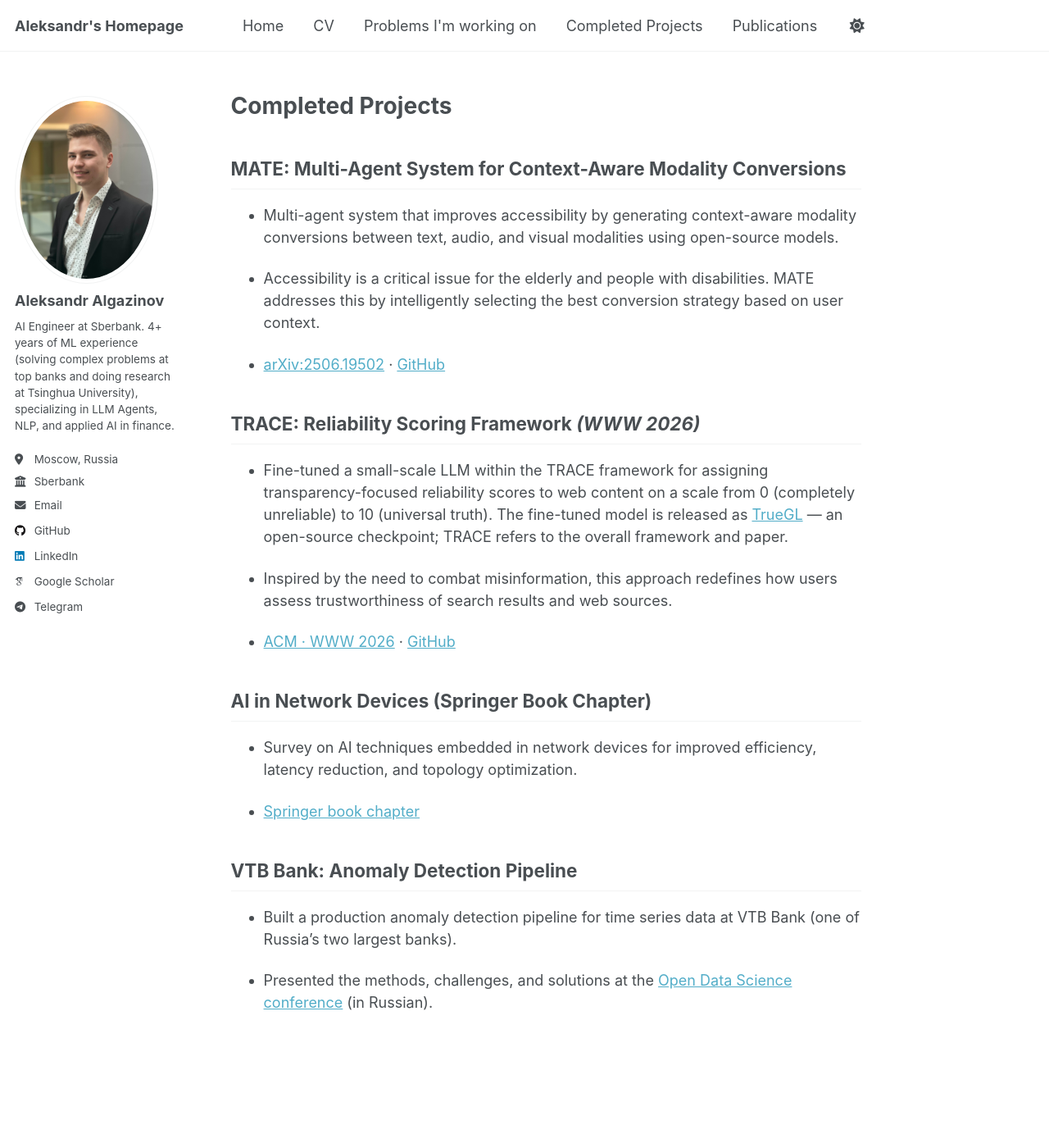
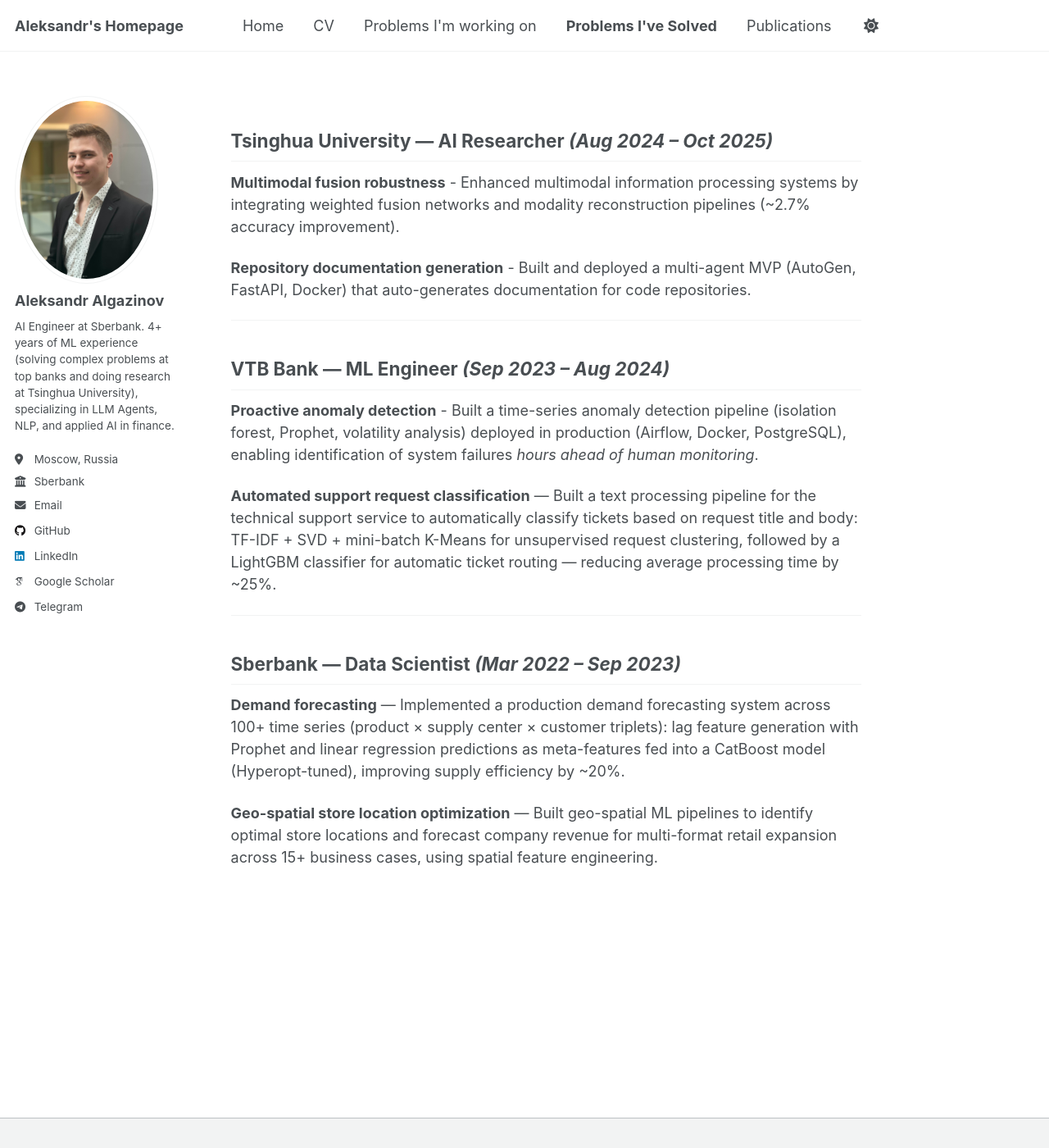
Before and after one commit to AlgazinovAleksandr/AlgazinovAleksandr.github.io, a Jekyll site: the page built from _pages/completed_projects.md, in a window 1280 px wide and 1400 px high. Shown: the whole window at 82% size. Built offline with Jekyll 4.4.1, drawn with Linux system fonts in a browser that asks for light colours; some web fonts are replaced.

Commit message:
Updated the website

```diff
--- a/_data/navigation.yml
+++ b/_data/navigation.yml
@@ -17,7 +17,7 @@ main:
   - title: "Problems I'm working on"
     url: /current_projects/
 
-  - title: "Completed Projects"
+  - title: "Problems I've Solved"
     url: /completed_projects/
 
   - title: "Publications"
--- a/_includes/masthead.html
+++ b/_includes/masthead.html
@@ -13,7 +13,7 @@
             {% else %}
               {% assign domain = base_path %}
             {% endif %}
-            <li class="masthead__menu-item"><a href="{{ domain }}{{ link.url }}">{{ link.title }}</a></li>
+            <li class="masthead__menu-item{% if link.url == page.url %} active{% endif %}"><a href="{{ domain }}{{ link.url }}">{{ link.title }}</a></li>
           {% endfor %}
           <li id="theme-toggle" class="masthead__menu-item persist tail">
             <a><i id="theme-icon" class="fa-solid fa-sun" aria-hidden="true" title="toggle theme"></i></a>
--- a/_pages/completed_projects.md
+++ b/_pages/completed_projects.md
@@ -4,32 +4,24 @@ title: ""
 author_profile: true
 ---
 
-# Completed Projects
+## Tsinghua University — AI Researcher *(Aug 2024 – Oct 2025)*
 
-## MATE: Multi-Agent System for Context-Aware Modality Conversions
+**Multimodal fusion robustness** - Enhanced multimodal information processing systems by integrating weighted fusion networks and modality reconstruction pipelines (~2.7% accuracy improvement).
 
-+ Multi-agent system that improves accessibility by generating context-aware modality conversions between text, audio, and visual modalities using open-source models.
+**Repository documentation generation** - Built and deployed a multi-agent MVP (AutoGen, FastAPI, Docker) that auto-generates documentation for code repositories.
 
-+ Accessibility is a critical issue for the elderly and people with disabilities. MATE addresses this by intelligently selecting the best conversion strategy based on user context.
+---
 
-+ [arXiv:2506.19502](https://arxiv.org/abs/2506.19502) · [GitHub](https://github.com/AlgazinovAleksandr/Multi-Agent-MATE)
+## VTB Bank — ML Engineer *(Sep 2023 – Aug 2024)*
 
-## TRACE: Reliability Scoring Framework *(WWW 2026)*
+**Proactive anomaly detection** - Built a time-series anomaly detection pipeline (isolation forest, Prophet, volatility analysis) deployed in production (Airflow, Docker, PostgreSQL), enabling identification of system failures *hours ahead of human monitoring*.
 
-+ Fine-tuned a small-scale LLM within the TRACE framework for assigning transparency-focused reliability scores to web content on a scale from 0 (completely unreliable) to 10 (universal truth). The fine-tuned model is released as [TrueGL](https://github.com/AlgazinovAleksandr/TrueGL) — an open-source checkpoint; TRACE refers to the overall framework and paper.
+**Automated support request classification** — Built a text processing pipeline for the technical support service to automatically classify tickets based on request title and body: TF-IDF + SVD + mini-batch K-Means for unsupervised request clustering, followed by a LightGBM classifier for automatic ticket routing — reducing average processing time by ~25%.
 
-+ Inspired by the need to combat misinformation, this approach redefines how users assess trustworthiness of search results and web sources.
+---
 
-+ [ACM · WWW 2026](https://dl.acm.org/doi/10.1145/3774905.3795838) · [GitHub](https://github.com/AlgazinovAleksandr/TrueGL)
+## Sberbank — Data Scientist *(Mar 2022 – Sep 2023)*
 
-## AI in Network Devices (Springer Book Chapter)
+**Demand forecasting** — Implemented a production demand forecasting system across 100+ time series (product × supply center × customer triplets): lag feature generation with Prophet and linear regression predictions as meta-features fed into a CatBoost model (Hyperopt-tuned), improving supply efficiency by ~20%.
 
-+ Survey on AI techniques embedded in network devices for improved efficiency, latency reduction, and topology optimization.
-
-+ [Springer book chapter](https://link.springer.com/chapter/10.1007/978-3-032-19185-4_12)
-
-## VTB Bank: Anomaly Detection Pipeline
-
-+ Built a production anomaly detection pipeline for time series data at VTB Bank (one of Russia's two largest banks).
-
-+ Presented the methods, challenges, and solutions at the [Open Data Science conference](https://www.youtube.com/watch?v=v9JS1vsIUkY&list=LL&index=51) (in Russian).
+**Geo-spatial store location optimization** — Built geo-spatial ML pipelines to identify optimal store locations and forecast company revenue for multi-format retail expansion across 15+ business cases, using spatial feature engineering.
--- a/_pages/current_projects.md
+++ b/_pages/current_projects.md
@@ -3,8 +3,6 @@ permalink: /current_projects/
 title: ""
 author_profile: true
 ---
-
-# Current Research & Projects
 
 ## Multi-Agent Systems at Sberbank *(Oct 2025 – Present)*
 
--- a/assets/css/main.scss
+++ b/assets/css/main.scss
@@ -41,3 +41,8 @@
     "vendor/font-awesome/brands",
     "vendor/magnific-popup/magnific-popup"
 ;
+
+/* Active navigation item */
+.masthead__menu-item.active > a {
+  font-weight: bold;
+}
```
